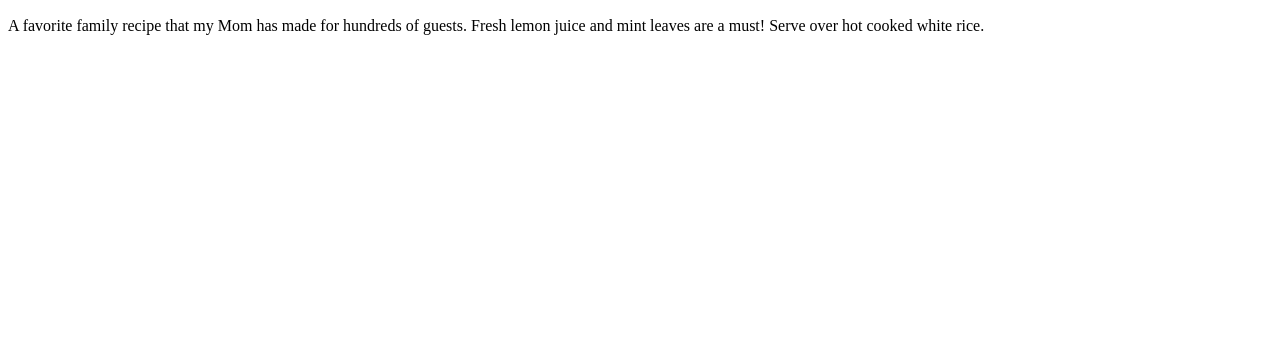
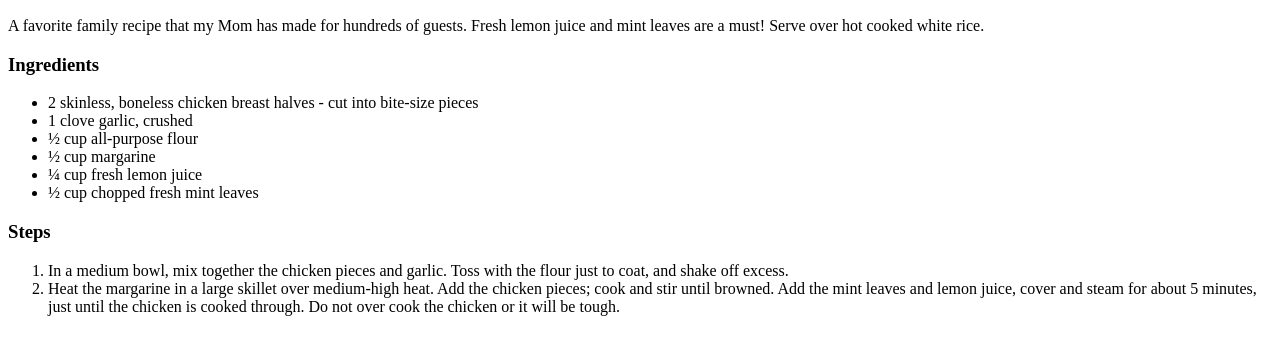
Before and after one commit to ETurner-Bisset/odin-recipes, a plain HTML site: page recipes/Mint-Chicken.html in a window 1280 px wide. Shown: the part 383-738 px from the top of the page. Drawn offline with Linux system fonts and the light colour scheme.

Commit message:
Added mint chicken ingredients and steps

```diff
--- a/recipes/Mint-Chicken.html
+++ b/recipes/Mint-Chicken.html
@@ -13,5 +13,23 @@
     <p>
         A favorite family recipe that my Mom has made for hundreds of guests. Fresh lemon juice and mint leaves are a must! Serve over hot cooked white rice.
     </p>
+    <h3>Ingredients</h3>
+    <ul>
+        <li>2 skinless, boneless chicken breast halves - cut into bite-size pieces</li>
+        <li>1 clove garlic, crushed</li>
+        <li>½ cup all-purpose flour</li>
+        <li>½ cup margarine</li>
+        <li>¼ cup fresh lemon juice</li>
+        <li>½ cup chopped fresh mint leaves</li>
+    </ul>
+    <h3>Steps</h3>
+    <ol>
+        <li>
+            In a medium bowl, mix together the chicken pieces and garlic. Toss with the flour just to coat, and shake off excess.
+        </li>
+        <li>
+            Heat the margarine in a large skillet over medium-high heat. Add the chicken pieces; cook and stir until browned. Add the mint leaves and lemon juice, cover and steam for about 5 minutes, just until the chicken is cooked through. Do not over cook the chicken or it will be tough.
+        </li>
+    </ol>
 </body>
 </html>
```
